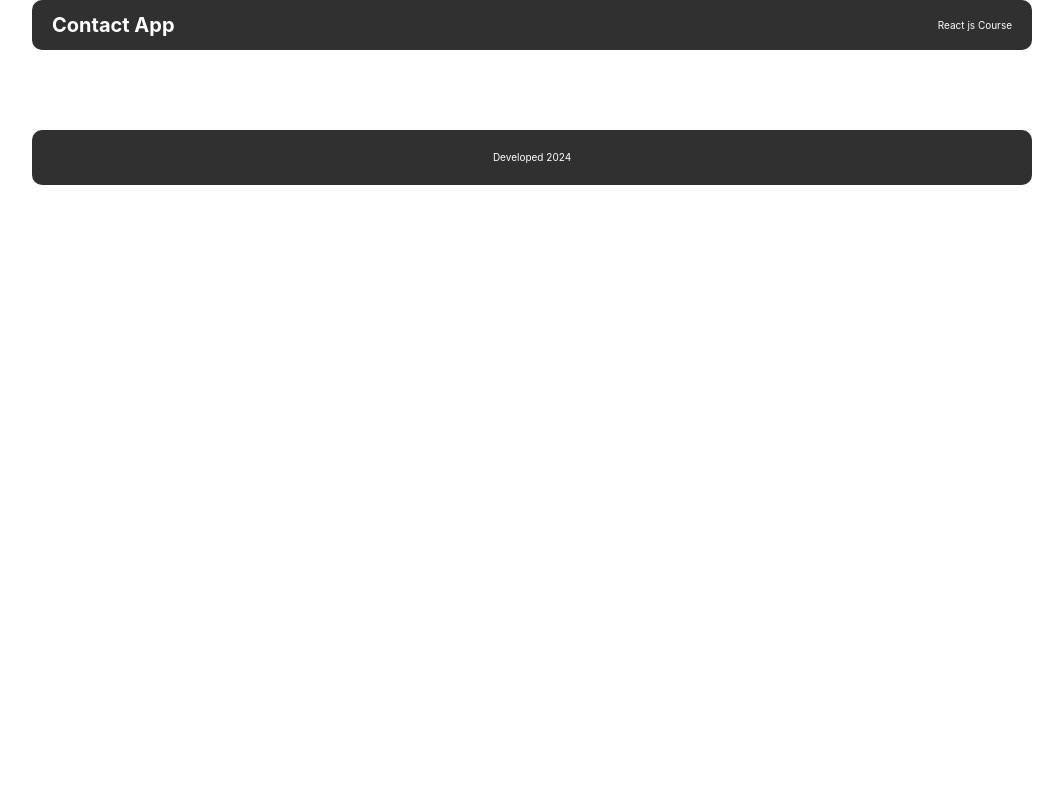
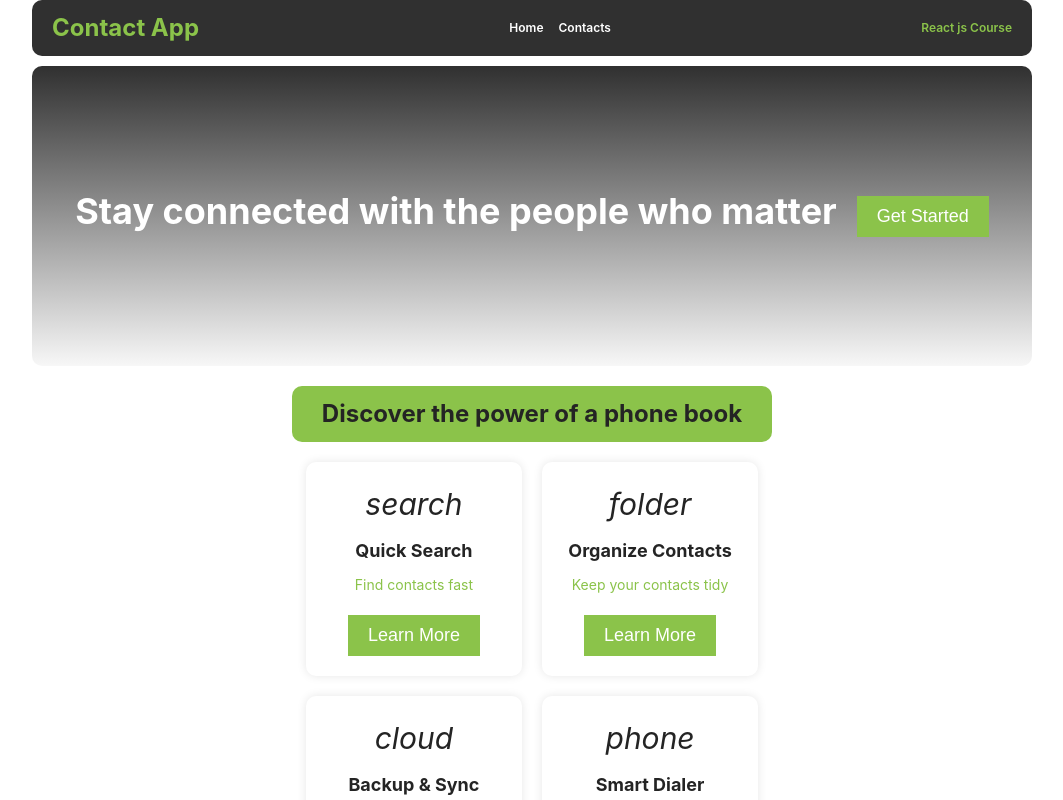
Before and after one commit to farzaneh-zamanian/ContactApp__2, a React (Vite) app: page / in a window 1280 px wide. Shown: the top 800 px of the page, without its empty margins (108-1171 px from the left). Built offline with nearby package versions, Linux system fonts and the light colour scheme.

Commit message:
define routing for pages and homePage was styled

```diff
--- a/package.json
+++ b/package.json
@@ -11,7 +11,8 @@
   },
   "dependencies": {
     "react": "^18.3.1",
-    "react-dom": "^18.3.1"
+    "react-dom": "^18.3.1",
+    "react-router-dom": "^6.26.2"
   },
   "devDependencies": {
     "@eslint/js": "^9.9.0",
--- a/src/App.jsx
+++ b/src/App.jsx
@@ -1,11 +1,19 @@
 import StyledDiv from "./components/StyledDiv";
 import Layout from "./Layouts/Layout";
+import { Route, Routes } from "react-router-dom";
+import HomePage from "./pages/Home/HomePage";
+import NotFoundPage from "./pages/404/NotFoundPage";
+import ContactForm from "./pages/ContactForm/ContactForm";
 
 function App() {
   return (
     <>
       <Layout>
-
+        <Routes>
+          <Route path="/" element={<HomePage />} />
+          <Route path="contacts" element={<ContactForm />} />
+          <Route path="*" element={<NotFoundPage />} />
+        </Routes>
       </Layout>
     </>
   );
--- a/src/Layouts/Footer/Footer.module.css
+++ b/src/Layouts/Footer/Footer.module.css
@@ -1,10 +1,8 @@
 .footer {
-      text-align: center;
-      background-color: #303030;
-      padding: 2rem;
-      border-radius: 1rem;
-      color: #fff;
-      font-size: 1rem;
-
-
-    }
+  text-align: center;
+  background-color: var(--color-primary);
+  padding: 2rem;
+  border-radius: 1rem;
+  color: #fff;
+  font-size: 1.2rem;
+}
--- a/src/Layouts/Header/Header.jsx
+++ b/src/Layouts/Header/Header.jsx
@@ -1,13 +1,25 @@
-import React from 'react'
-import styles from "./Header.module.css"
+import React from "react";
+import styles from "./Header.module.css";
+import { NavLink } from "react-router-dom";
 
 function Header() {
   return (
     <header className={styles.header}>
       <h1>Contact App</h1>
+      <nav className={styles.navbar}>
+        <ul>
+          <li>
+            <NavLink to="/">Home</NavLink>
+          </li>
+          <li>
+            <NavLink to="contacts">Contacts</NavLink>
+          </li>
+        </ul>
+      </nav>
+
       <p>React js Course</p>
     </header>
-  )
+  );
 }
 
-export default Header
+export default Header;
--- a/src/Layouts/Header/Header.module.css
+++ b/src/Layouts/Header/Header.module.css
@@ -2,10 +2,27 @@
   display: flex;
   align-items: center;
   justify-content: space-between;
-      font-size: 1rem;
-      background-color: #303030;
+  font-size: 1.2rem;
+  font-weight: 600;
+  background-color: var(--color-primary)            ;
   padding: 1rem 2rem;
-      margin-bottom: 8rem;
   border-radius: 1rem;
   color: #fff;
 }
+.header h1,p{
+  color: var(--color-accent);
+}
+
+.navbar ul {
+  display: flex;
+  gap: 1.5rem;
+}
+.navbar li a {
+  color: #fff;
+  font-size: 1.2rem;
+  transition:all 0.5s ease;
+}
+.navbar li a:hover {
+ color: var(--color-accent)  ;
+
+}
--- a/src/global.css
+++ b/src/global.css
@@ -4,6 +4,8 @@
 
   color-scheme: light dark;
   color: #242424;
+  --color-primary: #303030;
+  --color-accent: #8bc34a;
 }
 *,
 *::after,
@@ -29,3 +31,6 @@ a {
 li {
   list-style: none;
 }
+.boxShadow {
+  box-shadow: 0 0 10px rgba(0, 0, 0, 0.1);
+}
--- a/src/main.jsx
+++ b/src/main.jsx
@@ -2,9 +2,12 @@ import { StrictMode } from "react";
 import { createRoot } from "react-dom/client";
 import App from "./App.jsx";
 import "./global.css";
+import { BrowserRouter } from "react-router-dom";
 
 createRoot(document.getElementById("root")).render(
   <StrictMode>
-    <App />
+    <BrowserRouter>
+      <App />
+    </BrowserRouter>
   </StrictMode>
 );
--- /dev/null
+++ b/src/pages/ContactForm/ContactForm.jsx
@@ -0,0 +1,9 @@
+import React from 'react'
+
+function ContactForm() {
+  return (
+    <div>ContactForm</div>
+  )
+}
+
+export default ContactForm
--- /dev/null
+++ b/src/pages/Home/HomePage.css
@@ -0,0 +1,85 @@
+main {
+  display: flex;
+  flex-direction: column;
+  align-items: center;
+  padding: 1rem 0;
+}
+
+.hero {
+  background-image: linear-gradient(to bottom, #303030, #f7f7f7);
+
+  width: 100%;
+  height: 30rem;
+  display: flex;
+  justify-content: center;
+  align-items: center;
+  gap: 2rem;
+  color: #fff;
+  border-radius: 1rem;
+}
+
+.hero h1 {
+  font-size: 36px;
+  font-weight: bold;
+  margin-bottom: 10px;
+}
+
+.hero p {
+  font-size: 18px;
+  margin-bottom: 20px;
+}
+
+.cta {
+  background-color: var(--color-accent);
+  color: #fff;
+  border: none;
+  padding: 10px 20px;
+  font-size: 18px;
+  cursor: pointer;
+}
+
+.features {
+  display: flex;
+  flex-direction: column;
+  align-items: center;
+  padding: 20px;
+}
+
+.features h2 {
+  font-size: 24px;
+  font-weight: bold;
+  margin-bottom: 2rem;
+  background-color: var(--color-accent);
+  padding: 1rem 3rem;
+  border-radius: 1rem;
+}
+
+.grid {
+  display: grid;
+  grid-template-columns: repeat(2, 1fr);
+  grid-gap: 2rem;
+}
+
+.feature {
+  display: flex;
+  flex-direction: column;
+  align-items: center;
+  padding: 20px;
+  border-radius: 10px;
+}
+
+.feature i {
+  font-size: 3rem;
+  margin-bottom: 1rem;
+}
+
+.feature h3 {
+  font-size: 1.8rem;
+  font-weight: bold;
+  margin-bottom: 1rem;
+}
+
+.feature p {
+  font-size: 1.4rem;
+  margin-bottom: 2rem;
+}
--- a/src/pages/Home/HomePage.jsx
+++ b/src/pages/Home/HomePage.jsx
@@ -1,9 +1,57 @@
-import React from 'react'
+import React from "react";
+import "./HomePage.css";
+import { NavLink } from "react-router-dom";
 
 function HomePage() {
   return (
-    <div>HomePage</div>
-  )
+    <main>
+      {/* Hero Section */}
+      <section className="hero">
+        <h1>Stay connected with the people who matter</h1>
+        <NavLink to="/contacts">
+          <button className="cta">Get Started</button>
+        </NavLink>
+      </section>
+
+      {/* Features Section */}
+      <section className="features">
+        <h2>Discover the power of a phone book</h2>
+        <div className="grid">
+          {/* Feature 1 */}
+          <div className="feature boxShadow">
+            <i className="material-icons">search</i>
+            <h3>Quick Search</h3>
+            <p>Find contacts fast</p>
+            <button className="cta">Learn More</button>
+          </div>
+
+          {/* Feature 2 */}
+          <div className="feature boxShadow">
+            <i className="material-icons">folder</i>
+            <h3>Organize Contacts</h3>
+            <p>Keep your contacts tidy</p>
+            <button className="cta">Learn More</button>
+          </div>
+
+          {/* Feature 3 */}
+          <div className="feature boxShadow">
+            <i className="material-icons">cloud</i>
+            <h3>Backup & Sync</h3>
+            <p>Never lose a contact again</p>
+            <button className="cta">Learn More</button>
+          </div>
+
+          {/* Feature 4 */}
+          <div className="feature boxShadow">
+            <i className="material-icons">phone</i>
+            <h3>Smart Dialer</h3>
+            <p>Make calls with ease</p>
+            <button className="cta">Learn More</button>
+          </div>
+        </div>
+      </section>
+    </main>
+  );
 }
 
-export default HomePage
+export default HomePage;
```
Also changed, not shown: 1 other file (tests, documents, lock files or other folders). Lines whose indentation alone changed are shown as unchanged.
